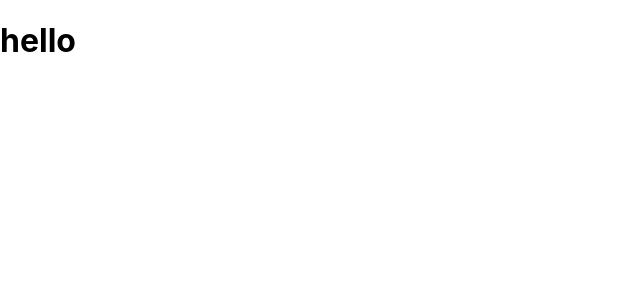
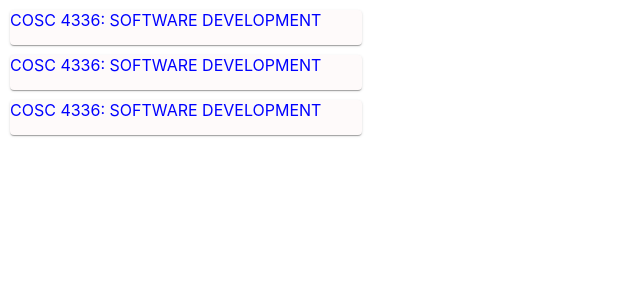
Before and after one commit to asimsedhain/npp-webapp, a React (Create React App) app: page /dashboard in a window 1280 px wide. Shown: the top 300 px of the page, without its empty margins (0-640 px from the left). Built offline with nearby package versions, Linux system fonts and the light colour scheme.

Commit message:
Created course component

```diff
--- a/package.json
+++ b/package.json
@@ -3,13 +3,17 @@
   "version": "0.1.0",
   "private": true,
   "dependencies": {
+    "@material-ui/core": "^4.11.0",
+    "@material-ui/icons": "^4.9.1",
     "@testing-library/jest-dom": "^4.2.4",
     "@testing-library/react": "^9.5.0",
     "@testing-library/user-event": "^7.2.1",
     "react": "^16.13.1",
     "react-dom": "^16.13.1",
+    "react-draggable": "^4.4.3",
     "react-router-dom": "^5.2.0",
     "react-scripts": "^2.1.8",
+    "style.css": "^1.0.0",
     "styled-components": "^5.2.0"
   },
   "scripts": {
--- a/src/components/dashboard/Dashboard.js
+++ b/src/components/dashboard/Dashboard.js
@@ -1,11 +1,31 @@
 import React from "react";
+import { Card, Button, Typography } from "@material-ui/core";
+import RemoveIcon from "@material-ui/icons/Remove";
+
 
 function Dashboard() {
 	return (
-		<>
-			<h1>hello</h1>
-		</>
+		<div classname="Dashboard">
+			<DraggableCard text="COSC 4336: SOFTWARE DEVELOPMENT" />
+			<DraggableCard text="COSC 4336: SOFTWARE DEVELOPMENT" />
+			<DraggableCard text="COSC 4336: SOFTWARE DEVELOPMENT" />
+		</div>
 	);
 }
+const DraggableCard = ({ text }) => {
+	return (
+
+		<Card
+			style={{ width: "22rem", backgroundColor: "#FEFAFA", color: "blue", height: "35px", margin: 10 }}
+		>
+			<Typography variant="subtitle">{text}
+				<Button onClick={()=>console.log("delete")}>
+  <RemoveIcon></RemoveIcon></Button>
+			</Typography>
+		</Card>
+
+
+	);
+};
 
 export default Dashboard;
```
Also changed, not shown: 1 other file (tests, documents, lock files or other folders).
